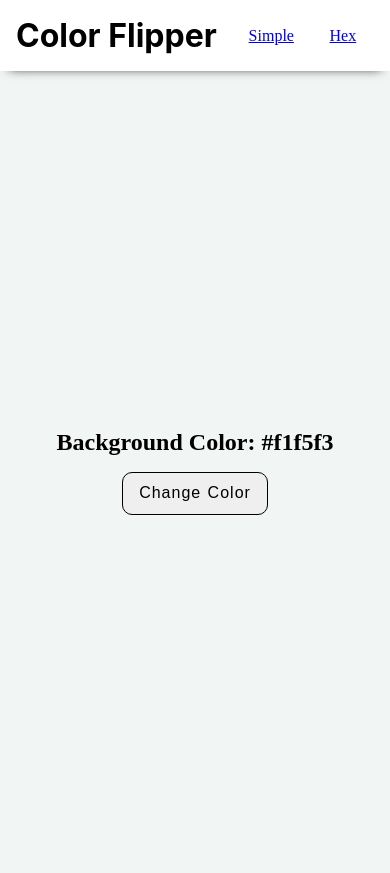
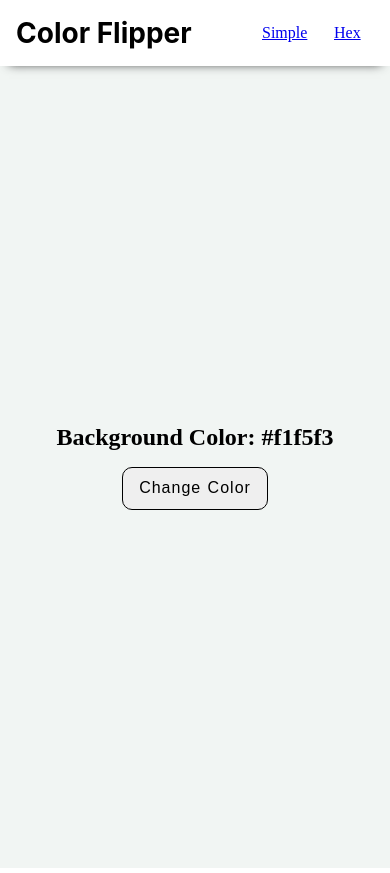
Before and after one commit to 7Creed/KC_task2_Color-Changer, a React (Vite) app: page / in a window 390 px wide. Built offline with nearby package versions, Linux system fonts and the light colour scheme.

Commit message:
second commit

```diff
--- a/src/App.css
+++ b/src/App.css
@@ -67,9 +67,9 @@ main button {
   color: black;
 }
 
-@media (max-width: 370px) {
+@media (max-width: 412px) {
   header h1 {
-    font-size: 30px;
+    font-size: 28px;
     width: 65%;
   }
 
```
